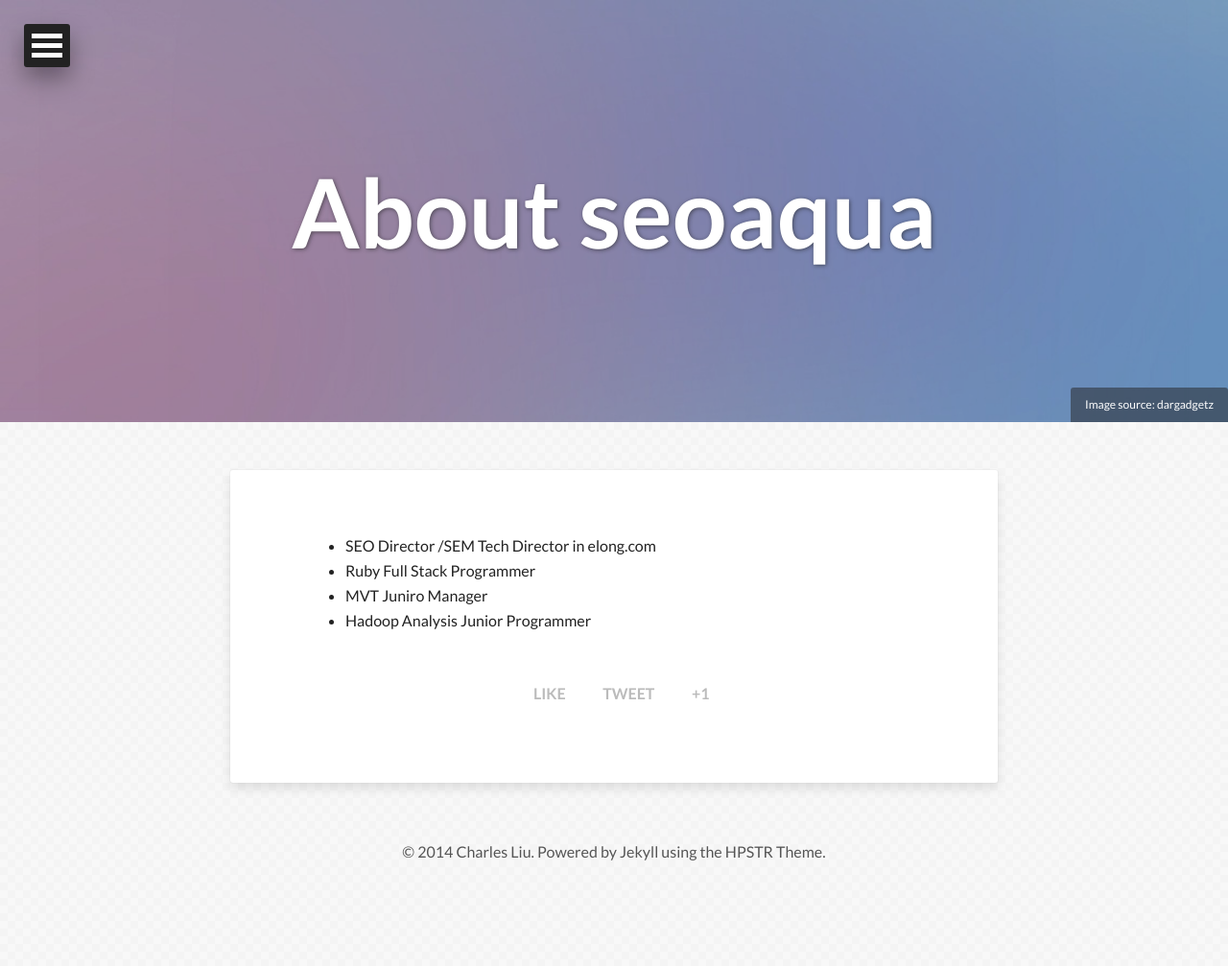
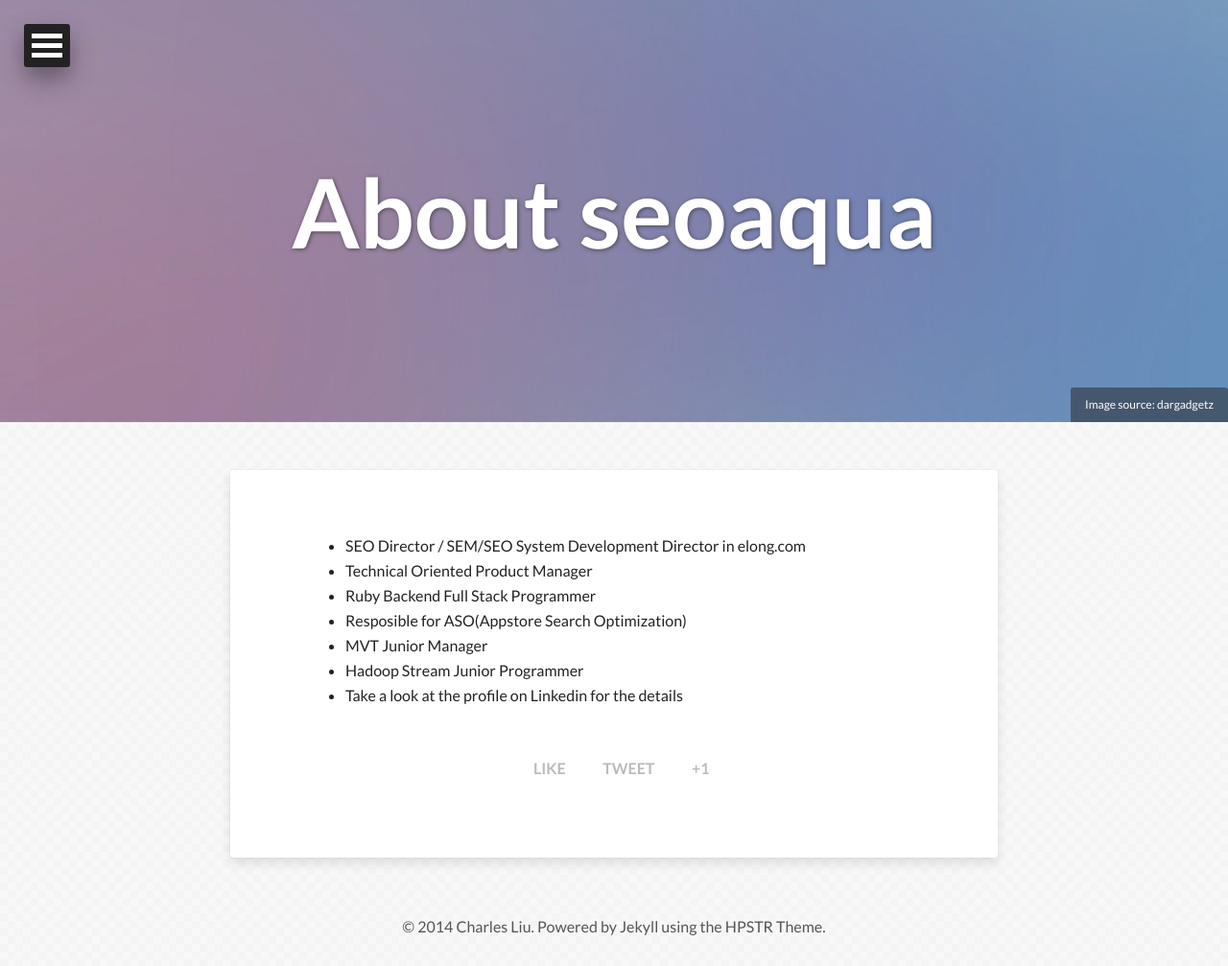
Before and after one commit to apyixiang/apyixiang.github.io, a Jekyll site: the page built from about.md, in a window 1280 px wide. Shown: the whole page at 96% size. Built offline with Jekyll 4.4.1, drawn with Linux system fonts in a browser that asks for light colours; nearby versions of some CDN libraries; Markdown is read by kramdown in place of the engine named in the settings; before the commit the page ends 929 px from its top, so only the background shows below that.

Commit message:
update resume

```diff
--- a/about.md
+++ b/about.md
@@ -10,7 +10,10 @@ image:
 share: true
 ---
 
-* SEO Director /SEM Tech Director in elong.com
-* Ruby Full Stack Programmer
-* MVT Juniro Manager
-* Hadoop Analysis Junior Programmer
+* SEO Director / SEM/SEO System Development Director in elong.com
+* Technical Oriented Product Manager
+* Ruby Backend Full Stack Programmer
+* Resposible for ASO(Appstore Search Optimization)
+* MVT Junior Manager
+* Hadoop Stream Junior Programmer
+* Take a look at the profile on Linkedin for the details
```
